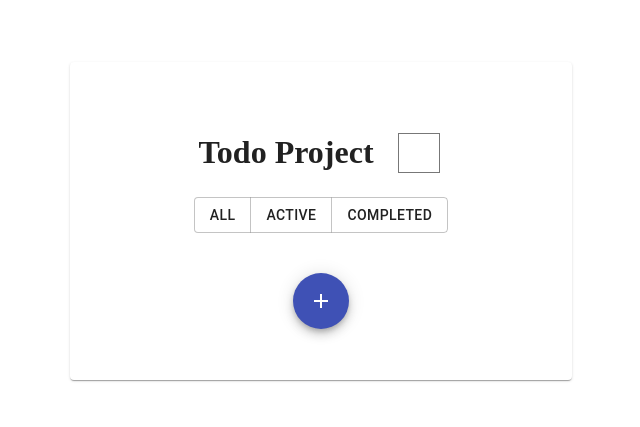
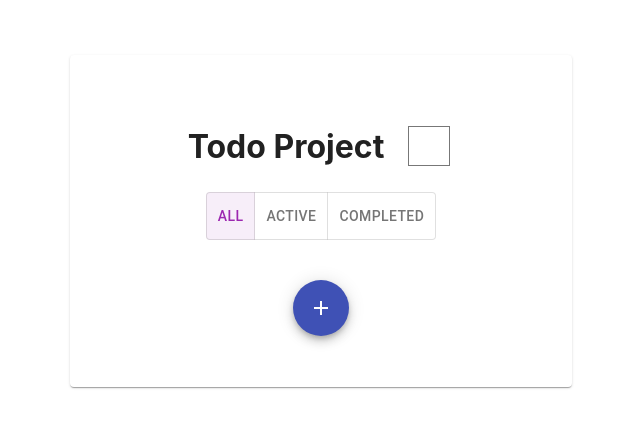
Before and after one commit to gusrb3164/react-todo-subject, a React (Create React App) app: page / in a window 1280 px wide. Shown: the part 179-606 px from the top of the page, without its empty margins (319-959 px from the left). Built offline with nearby package versions, Linux system fonts and the light colour scheme; a web font is replaced by a local one.

Commit message:
change to toggle button

```diff
--- a/package.json
+++ b/package.json
@@ -3,8 +3,11 @@
   "version": "0.1.0",
   "private": true,
   "dependencies": {
+    "@emotion/react": "^11.7.1",
+    "@emotion/styled": "^11.6.0",
     "@material-ui/core": "^4.12.3",
     "@material-ui/icons": "^4.11.2",
+    "@mui/material": "^5.2.8",
     "dayjs": "^1.10.7",
     "lodash": "^4.17.21",
     "react": "^17.0.2",
--- a/src/App.css
+++ b/src/App.css
@@ -11,7 +11,7 @@
 	align-items: center;
 	justify-content: center;
 	flex-direction: column;
-	font-family: 'IM_Hyemin-Bold';
+	/* font-family: 'IM_Hyemin-Bold'; */
 }
 
 .card {
--- a/src/components/TodoBox.jsx
+++ b/src/components/TodoBox.jsx
@@ -1,4 +1,4 @@
-import { ButtonGroup, Button } from "@material-ui/core";
+import { ToggleButton, ToggleButtonGroup } from "@mui/material";
 import { useEffect, useState } from "react";
 import TodoList from "./TodoList";
 
@@ -7,17 +7,27 @@ function TodoBox({ todoList, addTodo, setTodoList }){
 		() => JSON.parse(window.localStorage.getItem("filter")) || 'all'
 	);
 
+	const handleChange = (event, mode) => {
+		setMode(mode);
+	};
+
 	useEffect(() => {
 		window.localStorage.setItem("filter", JSON.stringify(mode));
 	}, [mode]);
 
 	return (
 		<div className="todoBox">
-			<ButtonGroup variant="outlined" className="buttonGroup">
-				<Button onClick={()=>setMode('all')}>All</Button>
-				<Button onClick={()=>setMode('active')}>Active</Button>
-				<Button onClick={()=>setMode('completed')}>Completed</Button>
-			</ButtonGroup>
+			<ToggleButtonGroup
+				color="secondary"
+				value={mode}
+				className="buttonGroup"
+				exclusive
+				onChange={handleChange}
+				>
+				<ToggleButton value="all">All</ToggleButton>
+				<ToggleButton value="active">Active</ToggleButton>
+				<ToggleButton value="completed">Completed</ToggleButton>
+			</ToggleButtonGroup>
 			<TodoList todoList={todoList} addTodo={addTodo} setTodoList={setTodoList} mode={mode} />
 		</div>
 	)
```
Also changed, not shown: 1 other file (tests, documents, lock files or other folders).
